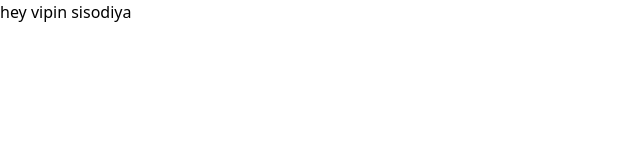
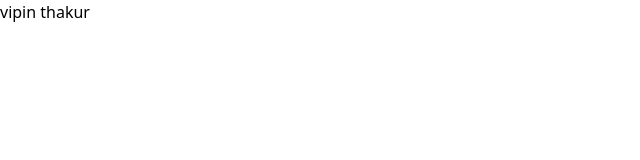
Before and after one commit to SheleshSingh/react-with-rtk-project-1pm-batch, a React (Vite) app: page / in a window 1280 px wide. Shown: the top 160 px of the page, without its empty margins (0-640 px from the left). Built offline with nearby package versions, Linux system fonts and the light colour scheme.

Commit message:
name change

```diff
--- a/src/App.jsx
+++ b/src/App.jsx
@@ -1,7 +1,7 @@
 import React from "react";
 
 const App = () => {
-  return <div>hey vipin sisodiya</div>;
+  return <div> vipin thakur</div>;
 };
 
 export default App;
```
